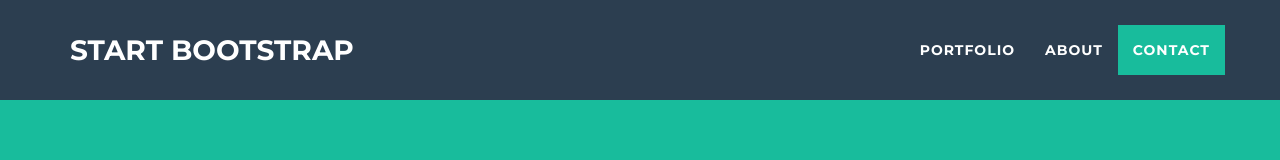
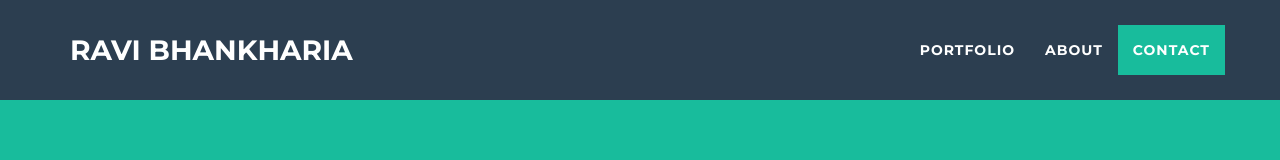
Before and after one commit to ravibanks54/ravibanks54.github.io, a website: page index.html in a window 1280 px wide. Shown: the top 160 px of the page. Drawn offline with nearby package versions, Linux system fonts and the light colour scheme.

Commit message:
Changed Title and Navbar

```diff
--- a/index.html
+++ b/index.html
@@ -9,7 +9,7 @@
     <meta name="description" content="">
     <meta name="author" content="">
 
-    <title>Freelancer - Start Bootstrap Theme</title>
+    <title>Ravi Bhankharia</title>
 
     <!-- Bootstrap Core CSS -->
     <link href="vendor/bootstrap/css/bootstrap.min.css" rel="stylesheet">
@@ -41,7 +41,7 @@
                 <button type="button" class="navbar-toggle" data-toggle="collapse" data-target="#bs-example-navbar-collapse-1">
                     <span class="sr-only">Toggle navigation</span> Menu <i class="fa fa-bars"></i>
                 </button>
-                <a class="navbar-brand" href="#page-top">Start Bootstrap</a>
+                <a class="navbar-brand" href="#page-top">Ravi Bhankharia</a>
             </div>
 
             <!-- Collect the nav links, forms, and other content for toggling -->
```
